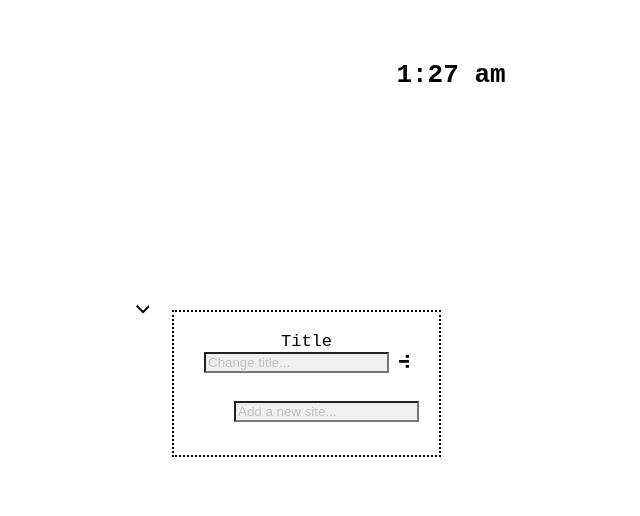
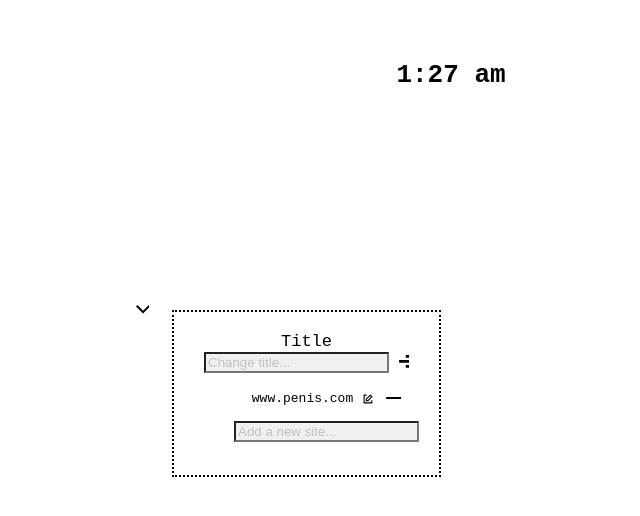
Before and after one commit to LiminalCrab/Startpage, a Vue app: page / in a window 1280 px wide. Shown: the top 516 px of the page, without its empty margins (189-829 px from the left). Built offline with nearby package versions, Linux system fonts and the light colour scheme.

Commit message:
localstorage v3 site.vue

```diff
--- a/src/App.vue
+++ b/src/App.vue
@@ -46,15 +46,23 @@ export default {
     }
     else {
       //this.item = localStorage.setItem(AKEY,'[id:"1"]');
-      this.array = [{id: 1}]
+      this.array = [{id: "1", title: "title1", siteName:["www.penis.com"]}]
       console.log("Created.") }
     },
 
     data(){
     return {
-      array: [{id: "1"}]
-      };
+      array: [{id: "1", title: "title1", siteName:["www.penis.com"]}],
+       }
     },
+    watch: {
+      array: function(val){
+      localStorage.setItem(AKEY, JSON.stringify(val))
+      console.log("watch called.")
+      }
+
+    },
+
     methods:{
     addListContainer(){
       console.log("addList clicked")
--- a/src/components/ListContainer.vue
+++ b/src/components/ListContainer.vue
@@ -1,6 +1,6 @@
 <template>
     <div class="parent-listcontainer">
-        <sitelist @changeLabel="setSiteLabel" :siteListLabel="siteListLabel_d"/>
+        <sitelist @changeLabel="setSiteLabel" :siteListLabel="siteListLabel_d" :item="item"/>
     </div>
 </template>
 
@@ -8,8 +8,6 @@
 
 import sitelist from "./SiteList.vue"
 import '@/assets/list.css'
-
-const LKey = "list-label-data"
 
 export default {
     props: {
@@ -20,14 +18,13 @@ export default {
     },
     data(){
         return {
-            siteListLabel_d: "Title",
-
+            siteListLabel_d: "Title"
         };
     },
     methods: {
         setSiteLabel(siteListLabel){
+            this.item.title = siteListLabel;
             this.siteListLabel_d = siteListLabel;
-            localStorage.setItem(LKey, JSON.stringify(this.siteListLabel_d));
         },
     },
     components: { sitelist }
--- a/src/components/SiteList.vue
+++ b/src/components/SiteList.vue
@@ -14,11 +14,9 @@
 
        <ul class="c-ul">
            <site
-           v-for="(site, index) in sites"
-           :key="index"
-           :siteName="site.siteName"
-           :staticRef="site.staticRef"
-           :aIdent="sites.aIdent"
+           v-for="(site) in item.siteName"
+           :key="site"
+           :siteName="site"
            @site-remove="removeSite(site)"
            @edit-el="editSite(site, $event)"
            />
@@ -36,13 +34,17 @@ import '@/assets/list.css'
 
 //icon
 import NavChangeBtn from './NavChangeBtn.vue';
-const SKEY = "site-list-data";
+// const SKEY = "site-list-data";
 let uuid = 1;
 
 export default {
     name: "site-list",
     props: {
         siteListLabel: String,
+        item: {
+            type: Object,
+            required: true
+        },
     },
     data(){
         return {
@@ -58,30 +60,29 @@ export default {
     },
     beforeCreate(){
     this.uuid = uuid.toString();
-        },
+    },
 
     created(){
-        this.sites = JSON.parse(localStorage.getItem(SKEY) || "[]")
-        console.log("Getting storage from SiteList.vue in Site")
+       // this.sites = JSON.parse(localStorage.getItem(SKEY) || "[]")
+        // console.log("Getting storage from SiteList.vue in Site")
     },
 
     methods: {
         addSite(newSite){
             if(this.sites.length < 15){
-            this.sites.push({ aIdent: ++uuid, staticRef: "https://", siteName: newSite });
-            localStorage.setItem(SKEY, JSON.stringify(this.sites));
+            this.item.siteName.push(newSite);
+           // localStorage.setItem(SKEY, JSON.stringify(this.sites));
             } else {
                 console.log("You can't add anymore.")
             }
                     },
         // create a new array (callback)
         removeSite(removedSite){
-            this.sites = this.sites.filter(site => site !== removedSite);
-            localStorage.setItem(SKEY, JSON.stringify(this.sites))
+            this.item.siteName = this.item.siteName.filter(site => site !== removedSite);
         },
-        editSite(site, newSiteName){
-            site.siteName = newSiteName;
-        },
+        //editSite(item, newSiteName){
+            //item.siteName = newSiteName;
+       // },
         changeLabel(){
             if (this.siteListLabel_d.length > 0){
             this.$emit("changeLabel", this.siteListLabel_d);
```
Lines whose indentation alone changed are shown as unchanged.
